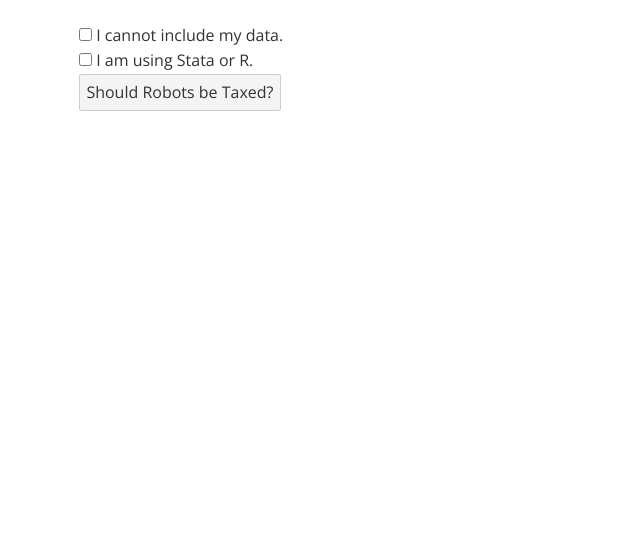
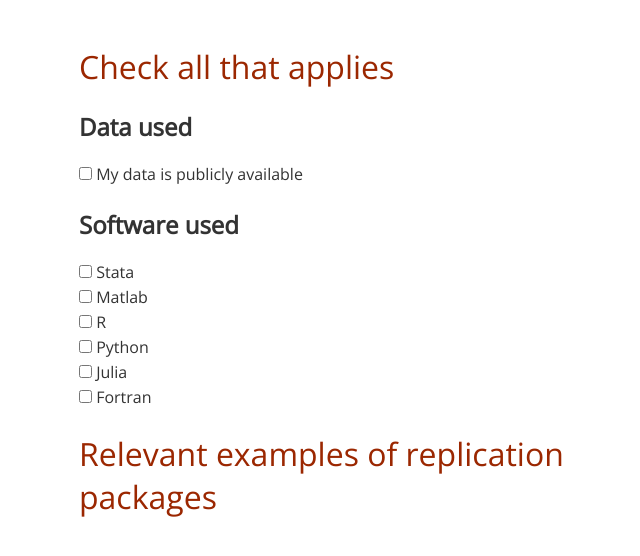
Before and after one commit to REStud/annotated-READMEs, a Svelte app: page / in a window 1280 px wide. Shown: the top 556 px of the page, without its empty margins (291-931 px from the left). Built offline with nearby package versions, Linux system fonts and the light colour scheme.

Commit message:
Use list of software tools

```diff
--- a/src/App.svelte
+++ b/src/App.svelte
@@ -1,36 +1,58 @@
 <script>
 	import Example from './Example.svelte';
 
+	export let software_menu = ['Stata', 'Matlab', 'R', 'Python', 'Julia', 'Fortran'];
+
 	export let properties = {
-		Stata: false,
-		noData: false
+		public_data: false,
+		software: []
 	};
+	function join(software) {
+		if (software.length === 1) return software[0];
+		return `${software.slice(0, -1).join(', ')} and ${software[software.length - 1]}`;
+	}
 	let show = null;
 	// FIXME: read this from metadata of markdown
 	export const examples = [
-		{ms_number: '26460', title: 'Should Robots be Taxed?', noData: false, Stata: false},
-		{ms_number: '27118', title: 'Another title', noData: false, Stata: true},
-		{ms_number: '25364', title: 'A third example', noData: true, Stata: true},
+		{ms_number: '26460', title: 'Should Robots be Taxed?', public_data: true, software: ['Matlab']},
+		{ms_number: '27118', title: 'Another title', public_data: false, software: ['Stata']},
+		{ms_number: '25364', title: 'A third example', public_data: true, software: ['Fortran']},
 	];
+	function intersection(arr1, arr2) {
+		return arr1.filter(value => arr2.includes(value));
+	};
 	function compareExample(x, y) {
-		return ( ( x.Stata == y.Stata ) && ( x.noData == y.noData ) );
+		let common_software = intersection(x.software, y.software);
+		return ( ( common_software.length > 0 ) && ( x.public_data == y.public_data ) );
 	};
+	// FIXME: button should work on second and later clicks
     function handleClick(ms_number) {
 		show = ms_number;
-	}
+	};
 </script>
 
 <main>
 	<div class="fork">
-	<label>
-		<input type=checkbox bind:checked={properties.noData}>
-		I cannot include my data.
-	</label>
-	<label>
-		<input type=checkbox bind:checked={properties.Stata}>
-		I am using Stata or R.
-	</label>
+		<h1>Check all that applies</h1>
+		<div class="container">
+			<h2>Data used</h2>
+			<label>
+				<input type=checkbox bind:checked={properties.public_data}>
+				My data is publicly available
+			</label>
+		</div>
+		<div class="container">
+			<h2>Software used</h2>
+			{#each software_menu as tool}
+			<label>
+				<input type=checkbox bind:group={properties.software} value={tool}>
+				{tool}
+			</label>
+		{/each}
+	</div>
 </div>
+<div class="content">
+	<h1>Relevant examples of replication packages</h1>
 {#each examples as example}
 	{#if compareExample(example, properties) }
 	<button on:click={() => handleClick(example.ms_number)}>
@@ -41,6 +63,7 @@
 	{#if !( show == null ) }
 	<Example ms_number={show} />
 	{/if}
+</div>
 </main>
 
 <style>
```
